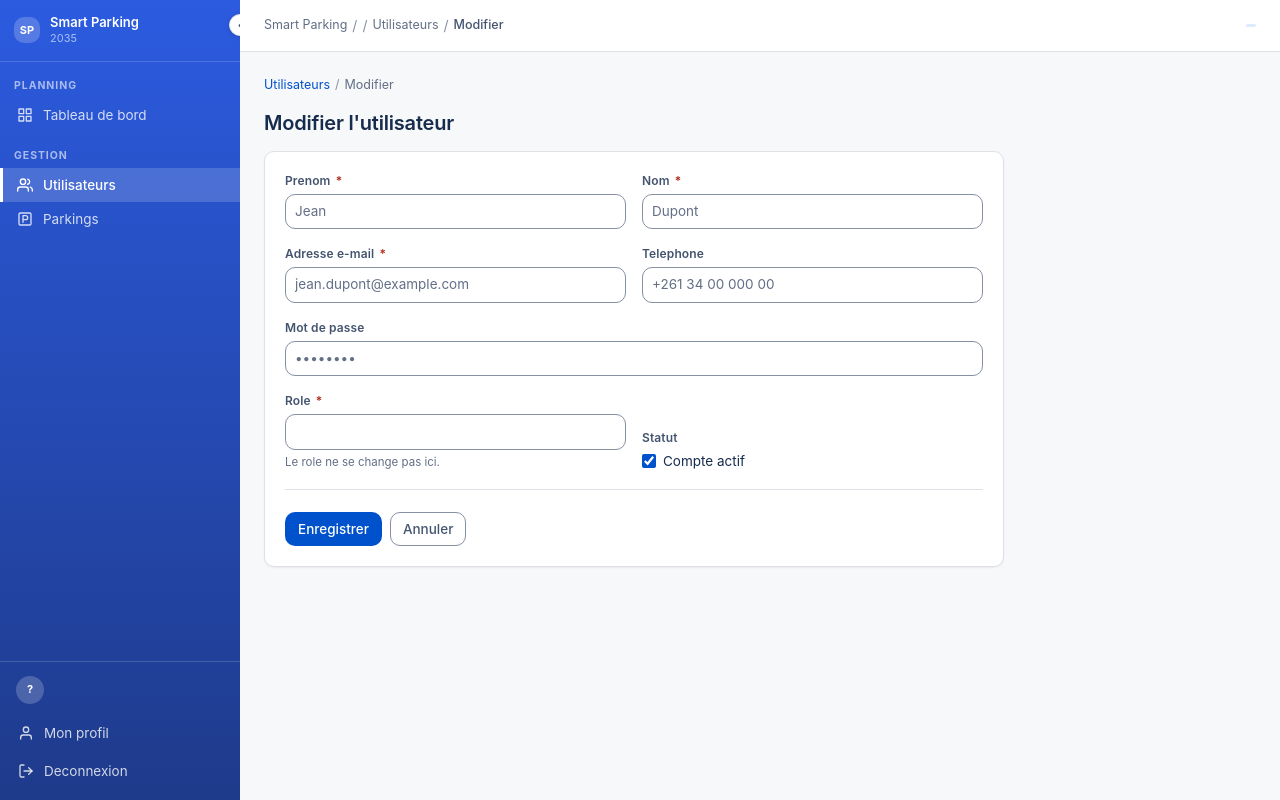
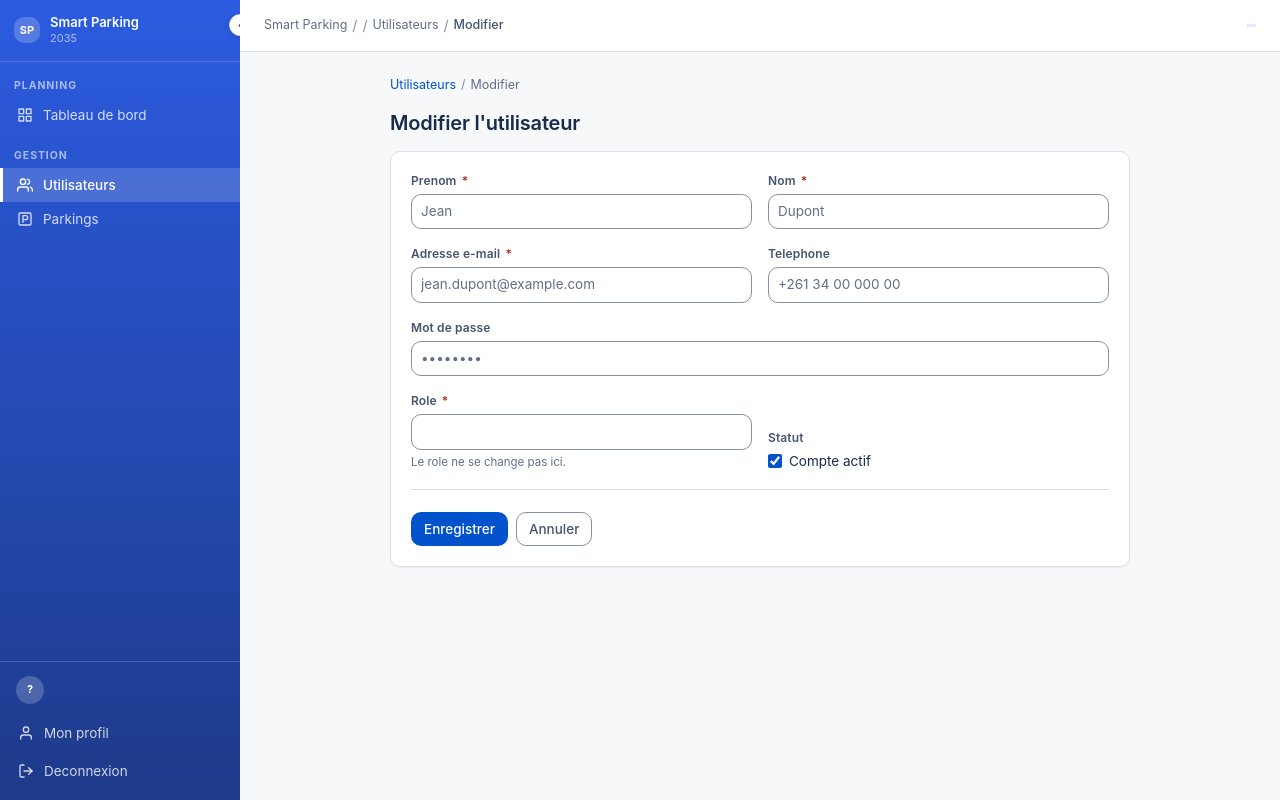
Before and after one commit to Mathieu-35/Smart_Parking_2035, a FastAPI app: template app/templates/utilisateurs/form.html in a window 1280 px wide. Run offline with FastAPI, Linux system fonts and the light colour scheme; the template is opened without the code that fills it, so the values that code supplies are empty; parts of the project's set-up code (start-up, migrations or seed data) failed here and were passed over.

Commit message:
style(admin): centrer le formulaire utilisateur (creation/modification)
Comme Mon profil : on enveloppe le fil d'Ariane + l'en-tete + la carte
dans une colonne de 740px centree (margin auto).

Co-Authored-By: Claude Opus 4.7 <noreply@anthropic.com>

```diff
--- a/app/templates/utilisateurs/form.html
+++ b/app/templates/utilisateurs/form.html
@@ -16,6 +16,8 @@
 
 {% block content %}
 
+<div style="max-width: 740px; margin: 0 auto;">
+
 <div class="breadcrumb">
   <a href="/utilisateurs/">Utilisateurs</a>
   <span class="breadcrumb-sep">/</span>
@@ -28,7 +30,7 @@
   </h1>
 </div>
 
-<div class="card" style="max-width: 740px;">
+<div class="card">
   <div class="card-body">
 
     {% if error %}
@@ -133,4 +135,6 @@
   </div>
 </div>
 
+</div>
+
 {% endblock %}
```
